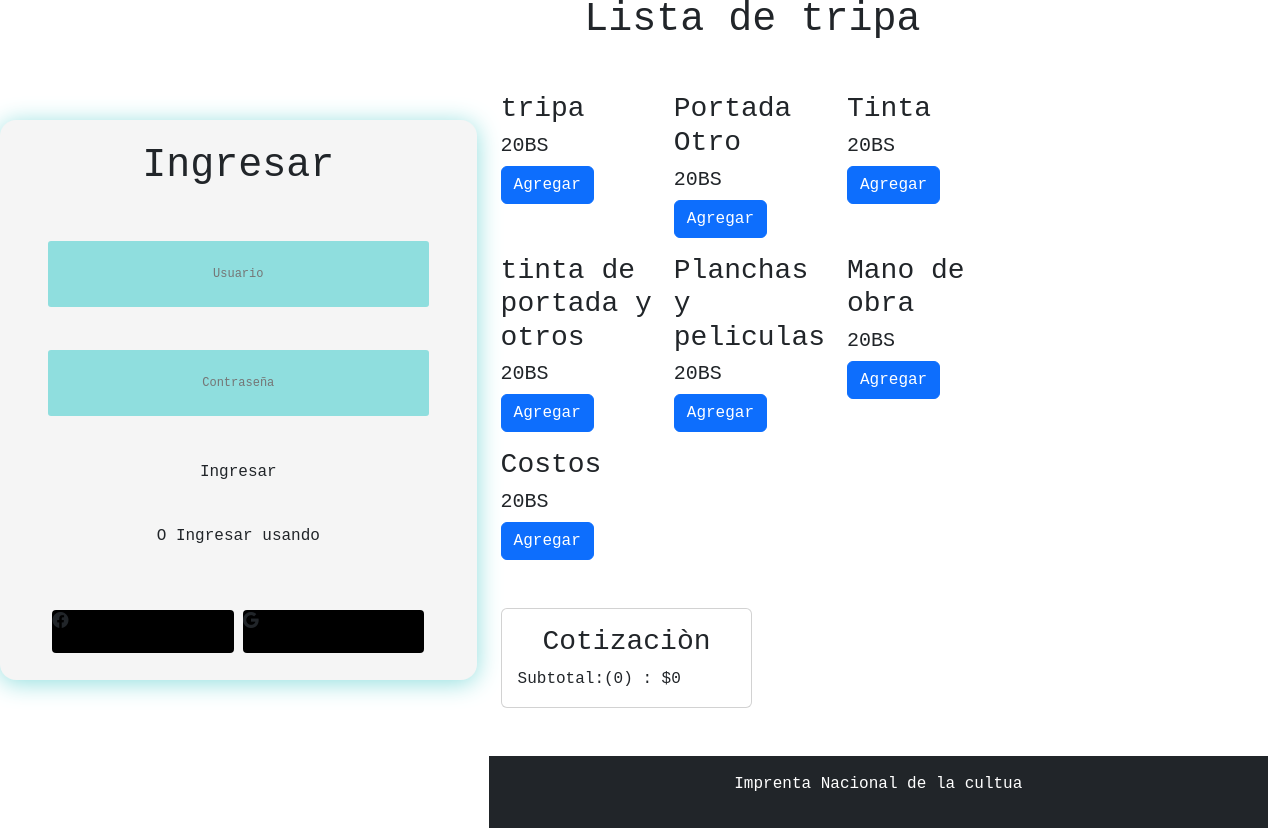
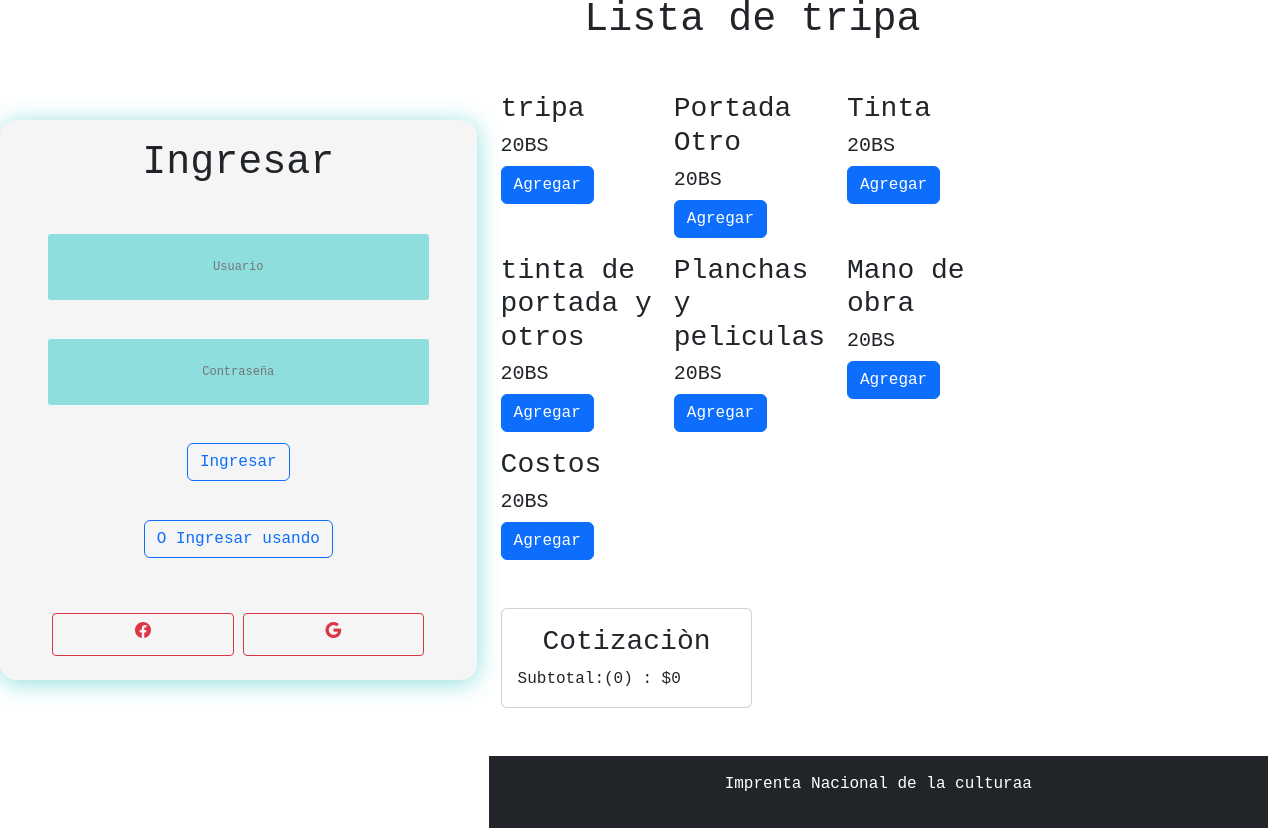
Before and after one commit to Omar24elides/imprenta, a React (Create React App) app: page / in a window 1280 px wide. Built offline with nearby package versions, Linux system fonts and the light colour scheme.

Commit message:
nuevos cambios

```diff
--- a/src/App.js
+++ b/src/App.js
@@ -68,10 +68,9 @@ function App() {
 
         {/* es para pie de pagina */}
           <footer className='bg-dark p-3 mt-5'>
-            <p className='text-center text-white'>Imprenta Nacional de la cultua</p>
+            <p className='text-center text-white'>Imprenta Nacional de la culturaa</p>
 
           </footer>
-        {/*  seccion para footer */}
       </div>
     </div>
 
--- a/src/components/loginform.css
+++ b/src/components/loginform.css
@@ -38,7 +38,6 @@
     width: 47.5%;
     height: 90%;
     border-radius: 0.25em;
-    background-color: black;
     background-position: center;
     background-position: contain;
     background-repeat: no-repeat;
@@ -98,6 +97,7 @@ input :focus {
     transform: scale(1);
     transition: 1.5s;
 }
+
 /* -------------------- TABLET  -------------------- */
 @media only screen and (min-device-width: 37em) {
     .page {
--- a/src/components/loginform.js
+++ b/src/components/loginform.js
@@ -1,6 +1,4 @@
 import React, {useState} from "react";
-// import GoogleLogin from "react-google-login";
-// import { gapi } from "gapi-script";
 import "./loginform.css"
 
 const LoginForm = () => {
@@ -18,13 +16,13 @@ const LoginForm = () => {
             <input type="text" placeholder="Usuario"/>
             <input type="password" placeholder="Contraseña"/>
 
-            <div className="Login-btn" onClick={popup}>Ingresar</div>
+            <div className="Login-btn" class="btn btn-outline-primary" onClick={popup}>Ingresar</div>
 
-            <p className="text">O Ingresar usando</p>
+            <p className="text" class="btn btn-outline-primary">O Ingresar usando</p>
 
             <div className="alt-login">
-                <div className="facebook"><i class="bi bi-facebook"></i></div>
-                <div className="google"><i class="bi bi-google"></i></div>
+                <div className="facebook" class="btn btn-outline-danger"><i class="bi bi-facebook"></i></div>
+                <div className="google" class="btn btn-outline-danger"><i class="bi bi-google"></i></div>
             </div>
 
             <div className={popupStyle}>
@@ -32,7 +30,6 @@ const LoginForm = () => {
                 <p>Usuario o contraseña incorrecta</p>
 
             </div>
-
         </div>
     )
 }
--- a/src/data.js
+++ b/src/data.js
@@ -1,4 +1,4 @@
-// aquii estan los "productos" que usaremos
+// aqui estan los "productos" que usaremos
 const data = {
     products:[
         {
--- a/src/index.css
+++ b/src/index.css
@@ -1,8 +1,6 @@
 body {
   margin: 0;
-  font-family: -apple-system, BlinkMacSystemFont, 'Segoe UI', 'Roboto', 'Oxygen',
-    'Ubuntu', 'Cantarell', 'Fira Sans', 'Droid Sans', 'Helvetica Neue',
-    sans-serif;
+  font-family: Arial, Helvetica, sans-serif;
   -webkit-font-smoothing: antialiased;
   -moz-osx-font-smoothing: grayscale;
 }
```
